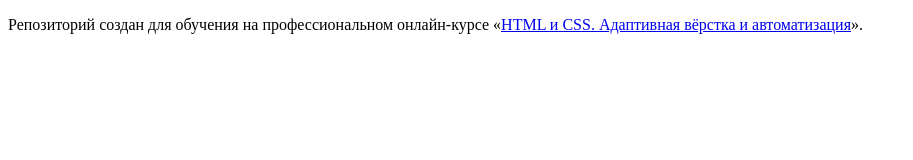
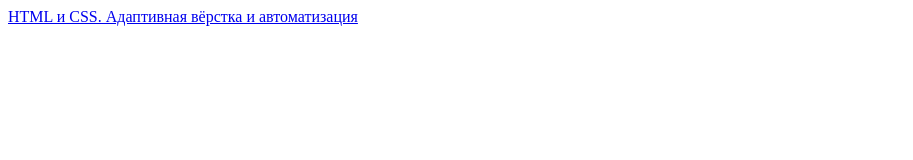
Before and after one commit to RockyBalboa21/Cat_Energy_html2, a website: page source/index.html in a window 1280 px wide. Shown: the whole page, without its empty margins (0-913 px from the left). Drawn offline with Linux system fonts and the light colour scheme.

Commit message:
ФИО и ID

```diff
--- a/source/index.html
+++ b/source/index.html
@@ -6,7 +6,7 @@
   </head>
   <body>
 
-    <p>Репозиторий создан для обучения на профессиональном онлайн‑курсе «<a href="https://htmlacademy.ru/intensive/adaptive">HTML и CSS. Адаптивная вёрстка и автоматизация</a>».</p>
-
+    <a href="https://htmlacademy.ru/intensive/adaptive">HTML и CSS. Адаптивная вёрстка и автоматизация</a>
+    <!-- удалил параграф -->
   </body>
 </html>
```
Also changed, not shown: Readme.md.
